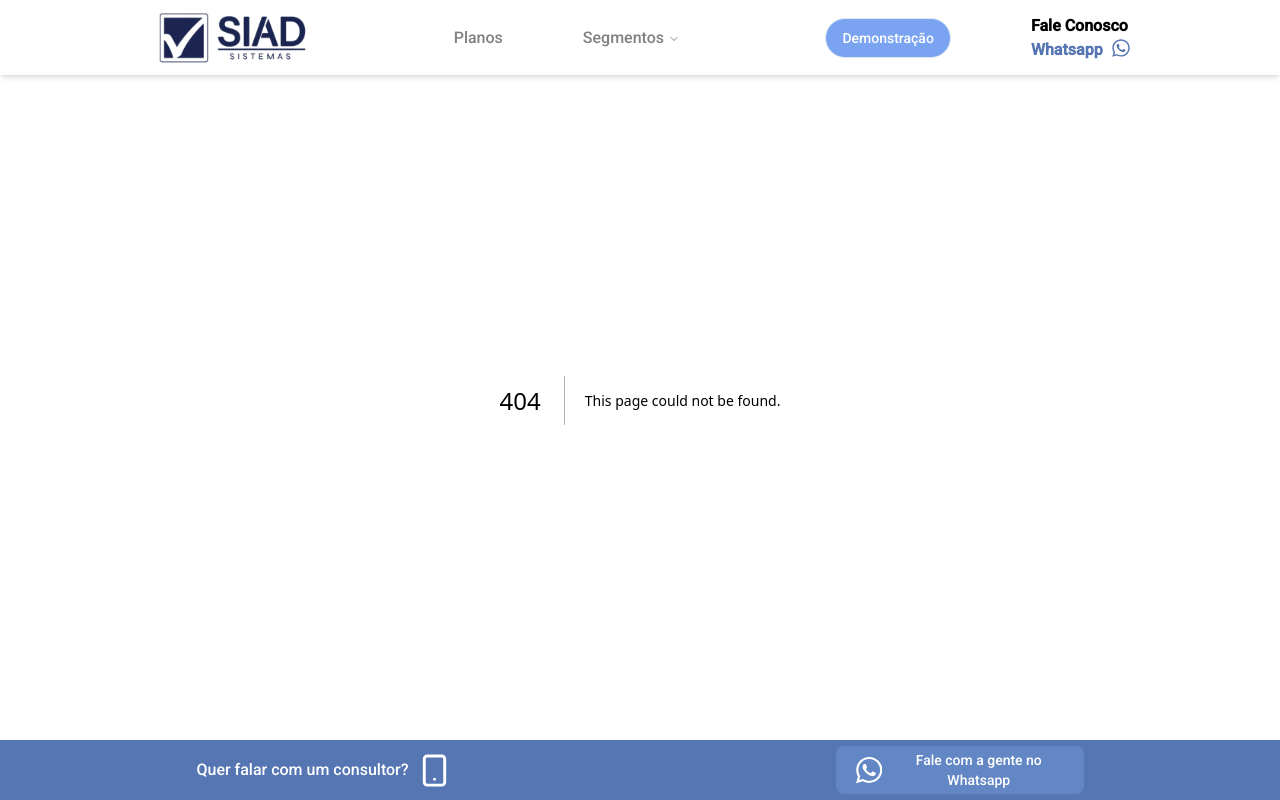
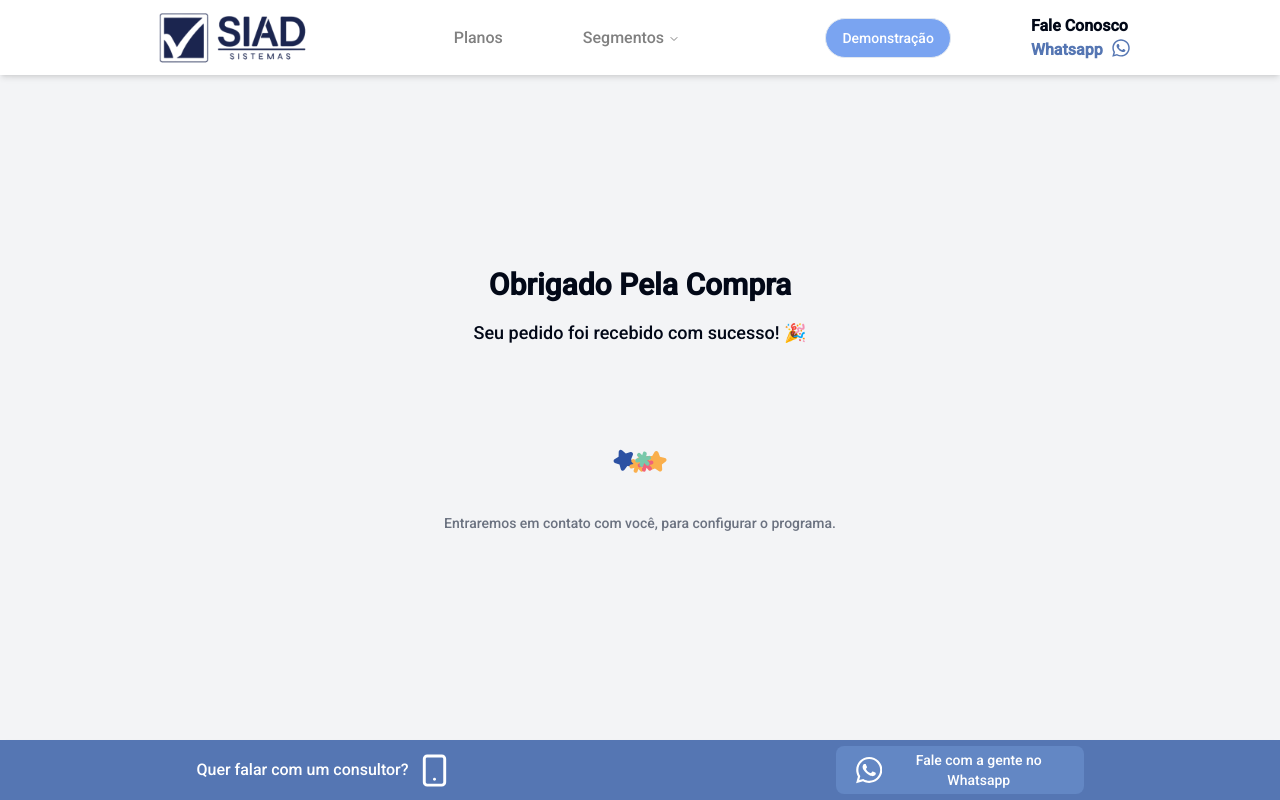
Before and after one commit to EvaldoFerreiraMoreira/site-siad, a Next.js app: page /obrigado in a window 1280 px wide. Before the commit this address had no page. Shown: the top 800 px of the page. Built offline with nearby package versions, Linux system fonts and the light colour scheme.

Commit message:
Página de Obrigado

```diff
--- /dev/null
+++ b/src/app/obrigado/AnimatedSvg.js
@@ -0,0 +1,13 @@
+import React from 'react';
+import Image from 'next/image';
+import svgImage from '../../../public/animatedfire.svg';
+
+const AnimatedSvg = () => {
+    return (
+        <>
+            <Image src={svgImage} alt="Imagem dos Fogos" />
+        </>
+    );
+};
+
+export default AnimatedSvg;
--- /dev/null
+++ b/src/app/obrigado/page.tsx
@@ -0,0 +1,17 @@
+import React from 'react';
+import AnimatedSvg from '../obrigado/AnimatedSvg';
+
+export default function Obrigado() {
+    return (
+        <div className="flex items-center justify-center h-screen bg-gray-100">
+            <div className="text-center">
+                <h2 className="text-3xl font-bold mb-4">Obrigado Pela Compra</h2>
+                <p className="text-lg mb-8">Seu pedido foi recebido com sucesso! 🎉</p>
+                <div className="flex items-center justify-center mb-10">
+                    <AnimatedSvg />
+                </div>
+                <p className="text-sm text-gray-500">Entraremos em contato com você, para configurar o programa.</p>
+            </div>
+        </div>
+    );
+}
```
Also changed, not shown: public/animatedfire.svg (added), 1 other file (tests, documents, lock files or other folders).
